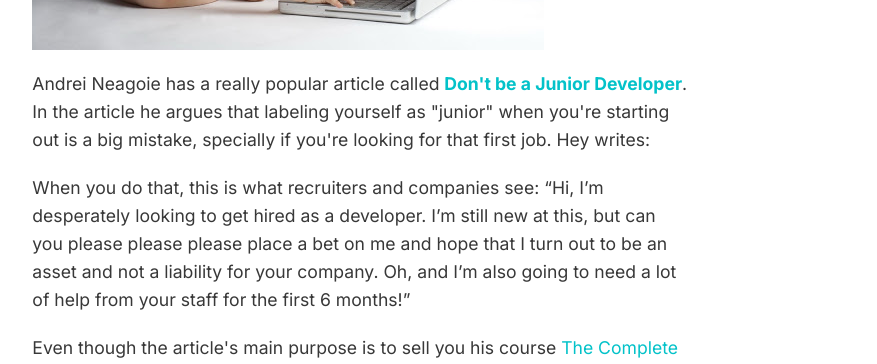
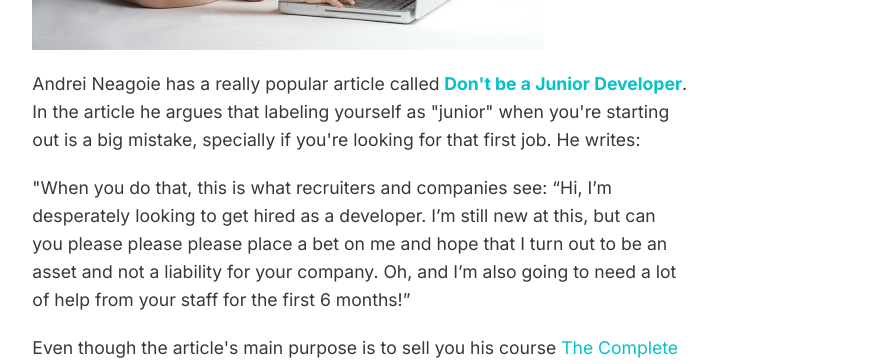
Before and after one commit to yarocruz/yarocruz.github.io, an Eleventy site: page posts/2021-03-10-the-junior-problem.md in a window 1280 px wide. Shown: the part 566-930 px from the top of the page, without its empty margins (201-1078 px from the left). Built offline with nearby package versions, Linux system fonts and the light colour scheme; Eleventy itself is replaced by a stand-in of ours; files that its build step writes are made by us from their sources.

Commit message:
fixing typo in  post

```diff
--- a/posts/2021-03-10-the-junior-problem.md
+++ b/posts/2021-03-10-the-junior-problem.md
@@ -8,9 +8,9 @@ tags:
 - career
 ---
 
-Andrei Neagoie has a really popular article called [**Don't be a Junior Developer**](https://zerotomastery.io/blog/dont-be-a-junior-developer/?utm_source=medium&utm_medium=dont-be-junior-the-roadmap). In the article he argues that labeling yourself as "junior" when you're starting out is a big mistake, specially if you're looking for that first job. Hey writes:
+Andrei Neagoie has a really popular article called [**Don't be a Junior Developer**](https://zerotomastery.io/blog/dont-be-a-junior-developer/?utm_source=medium&utm_medium=dont-be-junior-the-roadmap). In the article he argues that labeling yourself as "junior" when you're starting out is a big mistake, specially if you're looking for that first job. He writes:
 
-> When you do that, this is what recruiters and companies see: “Hi, I’m desperately looking to get hired as a developer. I’m still new at this, but can you please please please place a bet on me and hope that I turn out to be an asset and not a liability for your company. Oh, and I’m also going to need a lot of help from your staff for the first 6 months!”
+> "When you do that, this is what recruiters and companies see: “Hi, I’m desperately looking to get hired as a developer. I’m still new at this, but can you please please please place a bet on me and hope that I turn out to be an asset and not a liability for your company. Oh, and I’m also going to need a lot of help from your staff for the first 6 months!”
 
 Even though the article's main purpose is to sell you his course [The Complete Junior to Senior Developer](https://academy.zerotomastery.io/p/the-complete-junior-to-senior-web-developer-roadmap), I agree with with the quoted sentiment 110%, but I'm gonna take this a little further and say that it's not just enough to avoid labeling *yourself* a junior. You should also **avoid letting others put you in that box**. I'm not talking about the unfortunate situation of getting that as a literal job title in a company. I'm talking more about other peers in the industry putting you in that box.
 
```
